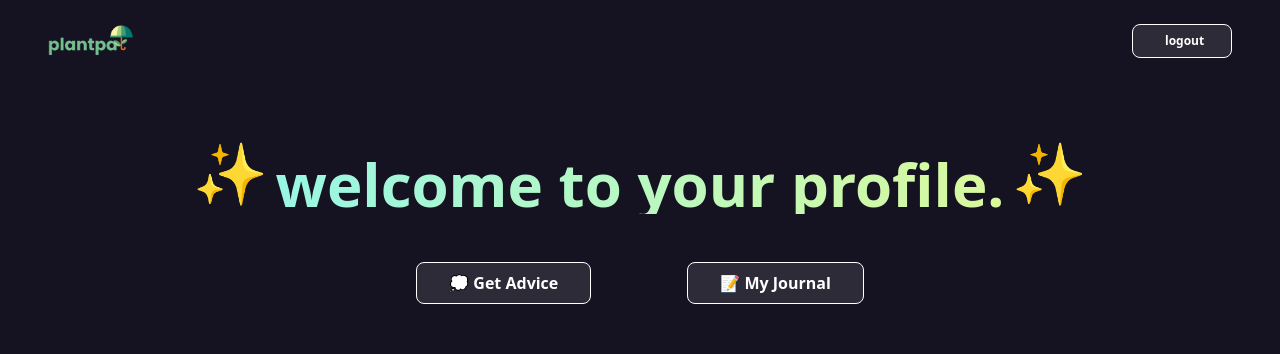
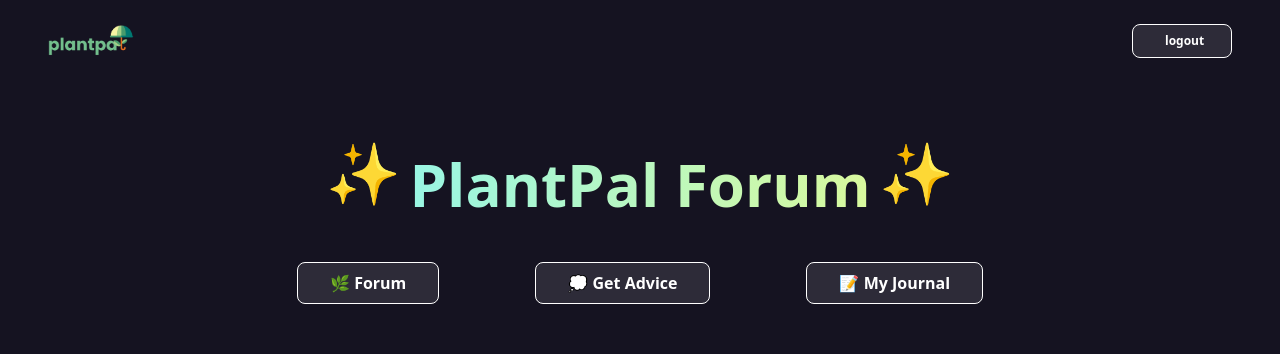
Before and after one commit to aarthi000/plantpal-v2.0, a React (Create React App) app: page / in a window 1280 px wide. Shown: the top 354 px of the page. Built offline with nearby package versions, Linux system fonts and the light colour scheme; no server answers.

Commit message:
fixed routing between all the pages

```diff
--- a/src/pages/Advice.js
+++ b/src/pages/Advice.js
@@ -1,4 +1,5 @@
 import React, { useState } from 'react';
+import { useNavigate } from "react-router-dom";
 // Import Tailwind CSS directly
 // Removed './Advice.css' import
 
@@ -6,6 +7,7 @@ const Advice = () => {
   const [inputText, setInputText] = useState('');
   const [outputText, setOutputText] = useState('');
   const [isLoading, setIsLoading] = useState(false);
+  const navigate = useNavigate();
 
   const handleInputChange = (event) => {
     setInputText(event.target.value);
@@ -22,7 +24,7 @@ const Advice = () => {
 
         Go to this site and click on generate API Key with Google Studios. Sign into your Google account.
       */
-      const api = 'XXX'; // Enter your API KEY
+      const api = 'AIzaSyDY_a6qdSaGYoT-_4Q3czlfFosf0Tze0PA'; // Enter your API KEY
 
       const { GoogleGenerativeAI } = require("@google/generative-ai");
 
@@ -42,14 +44,22 @@ const Advice = () => {
     setIsLoading(false);
   };
 
+  const clickForum = () => {
+      navigate("/");
+  }
+
+  const clickJournal = () => {
+      navigate("/journal");
+  };
+
   return (
     <div className="bg-[#151321] min-h-screen">
       <div className='flex justify-between items-center align-center px-12 py-6'>
           <img src="./plantpallogo.png" alt="leaf" className="h-8"/>
 
           <div className='flex gap-4'>
-            <button className="border-1 px-8 py-2 rounded-lg border-white bg-white bg-opacity-10 text-white font-semibold text-xs" >💭 Get Advice</button>
-            <button className="border-1 px-8 py-2 rounded-lg border-white bg-white bg-opacity-10 text-white font-semibold text-xs">📝 My Journal</button>
+            <button className="border-1 px-8 py-2 rounded-lg border-white bg-white bg-opacity-10 text-white font-semibold text-xs" onClick={clickForum}>🌿 Forum</button>
+            <button className="border-1 px-8 py-2 rounded-lg border-white bg-white bg-opacity-10 text-white font-semibold text-xs" onClick={clickJournal}>📝 My Journal</button>
             <div className="border-1 px-8 py-2 rounded-lg border-white bg-white bg-opacity-10 text-white font-semibold w-[100px] text-xs font-semibold">
                 <button >logout</button>
           </div>
--- a/src/pages/Forum_page.js
+++ b/src/pages/Forum_page.js
@@ -35,6 +35,10 @@ function Forum_page() {
         }
     };
 
+    const clickForum = () => {
+        navigate("/");
+    }
+
     const clickAdvice = () => {
         navigate("/advice");
     };
@@ -55,7 +59,7 @@ function Forum_page() {
                 <div className='text-6xl justify-center items-center align-center'>
                 ✨
                 </div>
-                <div className="bg-gradient-to-r from-teal-200 to-lime-200 inline-block text-transparent bg-clip-text text-center mb-4 font-bold text-6xl pt-12">welcome to your profile.</div>
+                <div className="bg-gradient-to-r from-teal-200 to-lime-200 inline-block text-transparent bg-clip-text text-center mb-4 font-bold text-6xl pt-12">PlantPal Forum</div>
                 {error && <Alert variant="danger">{error}</Alert>}
                 <div className='text-6xl justify-center items-center align-center'>
                 ✨
@@ -63,6 +67,7 @@ function Forum_page() {
             </div>
             <div className="flex justify-center">
                 <div className="flex gap-24">
+                    <button className="border-1 px-8 py-2 rounded-lg border-white bg-white bg-opacity-10 text-white font-semibold" onClick={clickForum}>🌿 Forum</button>
                     <button className="border-1 px-8 py-2 rounded-lg border-white bg-white bg-opacity-10 text-white font-semibold" onClick={clickAdvice}>💭 Get Advice</button>
                     <button className="border-1 px-8 py-2 rounded-lg border-white bg-white bg-opacity-10 text-white font-semibold" onClick={clickJournal}>📝 My Journal</button>
                 </div>
--- a/src/pages/Journal.js
+++ b/src/pages/Journal.js
@@ -33,7 +33,7 @@ export const Journal = () => {
     };
 
     const clickForum = () => {
-      navigate("/forum");
+      navigate("/");
   };
 
     // const clickForum = () => {
```
Also changed, not shown: image.jpg (added), 1 other file (tests, documents, lock files or other folders).
